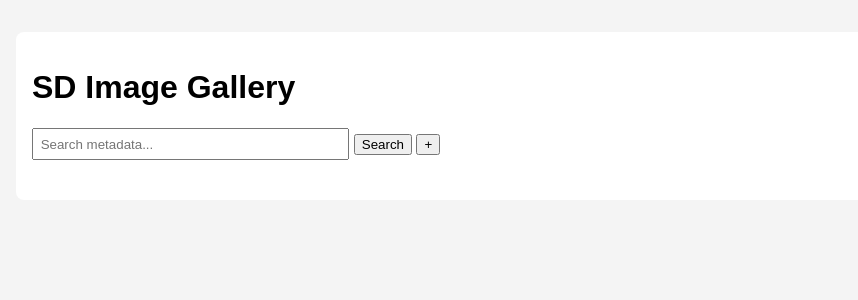
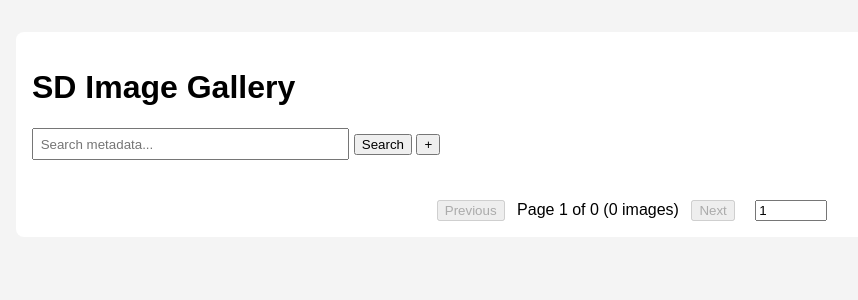
Before and after one commit to chickenanarchy/sd_image_gallery, a FastAPI app: page / in a window 1280 px wide. Shown: the top 300 px of the page, without its empty margins (8-866 px from the left). Run offline with FastAPI, Linux system fonts and the light colour scheme; data that the repository does not hold is empty; some libraries are stand-ins or nearby versions.

Commit message:
Add pagination support and fix gallery thumbnail display; integrate search with pagination

```diff
--- a/webui/main.py
+++ b/webui/main.py
@@ -25,6 +25,8 @@ def gallery(
     search: str = "",
     logics: Optional[List[str]] = Query(default=[]),
     values: Optional[List[str]] = Query(default=[]),
+    page: int = 1,
+    page_size: int = 100,
 ) -> HTMLResponse:
     try:
         with get_db_connection() as conn:
@@ -68,12 +70,16 @@ def gallery(
                             where_statement += f" {operator} ({clause})"
                 params = clause_params.copy()
 
-                query = f"SELECT * FROM files WHERE {where_statement} ORDER BY last_scanned DESC LIMIT 100"
-                cursor.execute(query, params)
+                query = f"SELECT * FROM files WHERE {where_statement} ORDER BY last_scanned DESC LIMIT ? OFFSET ?"
+                cursor.execute(query, params + [page_size, (page - 1) * page_size])
+                files = cursor.fetchall()
+                cursor.execute(f"SELECT COUNT(*) FROM files WHERE {where_statement}", params)
+                total = cursor.fetchone()[0]
             else:
-                cursor.execute("SELECT * FROM files ORDER BY last_scanned DESC LIMIT 100")
-
-            files = cursor.fetchall()
+                cursor.execute("SELECT * FROM files ORDER BY last_scanned DESC LIMIT ? OFFSET ?", (page_size, (page - 1) * page_size))
+                files = cursor.fetchall()
+                cursor.execute("SELECT COUNT(*) FROM files")
+                total = cursor.fetchone()[0]
     except sqlite3.Error as e:
         # Log error or handle accordingly
         return templates.TemplateResponse(
@@ -86,6 +92,9 @@ def gallery(
                 "fields": values if values else [],
                 "values": values if values else [],
                 "error": "Database error occurred.",
+                "page": page,
+                "page_size": page_size,
+                "total": 0,
             },
         )
 
@@ -98,6 +107,9 @@ def gallery(
             "logics": logics if logics else [],
             "fields": values if values else [],
             "values": values if values else [],
+            "page": page,
+            "page_size": page_size,
+            "total": total,
         },
     )
 
--- a/webui/templates/gallery.html
+++ b/webui/templates/gallery.html
@@ -23,7 +23,7 @@
 <body>
 <div class="container">
     <h1>SD Image Gallery</h1>
-    <form class="search-bar" id="search-form" hx-get="/" hx-target=".gallery" hx-push-url="true" onsubmit="return false;">
+    <form class="search-bar" id="search-form" onsubmit="return false;">
         <input type="text" id="search-input" name="search" value="{{ search }}" placeholder="Search metadata..." style="width: 300px; padding: 0.5em;">
         <button type="submit" onclick="applySearch()">Search</button>
         <button type="button" id="add-field-btn" onclick="addField()">+</button>
@@ -55,6 +55,29 @@
             </div>
         </div>
         {% endfor %}
+    </div>
+
+    <div class="pagination" style="margin-top: 1rem; text-align: center;">
+        {% set total_pages = (total // page_size) + (1 if total % page_size > 0 else 0) %}
+        <button
+            onclick="goToPage({{ page - 1 }})"
+            {% if page <= 1 %}disabled{% endif %}
+            style="margin-right: 0.5rem;"
+        >Previous</button>
+        <span>Page {{ page }} of {{ total_pages }} ({{ total }} images)</span>
+        <button
+            onclick="goToPage({{ page + 1 }})"
+            {% if page >= total_pages %}disabled{% endif %}
+            style="margin-left: 0.5rem;"
+        >Next</button>
+        <input
+            type="number"
+            min="1"
+            max="{{ total_pages }}"
+            value="{{ page }}"
+            onchange="jumpToPage(this.value)"
+            style="width: 4rem; margin-left: 1rem;"
+        />
     </div>
 </div>
 <div class="modal" id="modal">
@@ -150,17 +173,53 @@ function applySearch() {
 
     let url = '/?';
     if (searchInput.value.trim() !== '') {
-        url += `search=${encodeURIComponent(searchInput.value.trim())}&`;
+        url += 'search=' + encodeURIComponent(searchInput.value.trim()) + '&';
     }
     logics.forEach((logic, i) => {
-        url += `logics=${encodeURIComponent(logic)}&`;
+        url += 'logics=' + encodeURIComponent(logic) + '&';
     });
     values.forEach((value, i) => {
-        url += `values=${encodeURIComponent(value)}&`;
+        url += 'values=' + encodeURIComponent(value) + '&';
     });
-    url = url.slice(0, -1); // Remove trailing &
+    // Remove trailing &
+    if (url.endsWith('&')) {
+        url = url.slice(0, -1);
+    }
+
+    // Append current page=1 when applying new search
+    url += '&page=1';
 
     window.location.href = url;
+}
+
+function goToPage(page) {
+    const urlParams = new URLSearchParams(window.location.search);
+    const search = urlParams.get('search') || '';
+    const logics = urlParams.getAll('logics');
+    const values = urlParams.getAll('values');
+    const pageSize = urlParams.get('page_size') || 100;
+
+    let url = '/?';
+    if (search.trim() !== '') {
+        url += 'search=' + encodeURIComponent(search) + '&';
+    }
+    logics.forEach(logic => {
+        url += 'logics=' + encodeURIComponent(logic) + '&';
+    });
+    values.forEach(value => {
+        url += 'values=' + encodeURIComponent(value) + '&';
+    });
+    url += 'page=' + page + '&page_size=' + pageSize;
+
+    window.location.href = url;
+}
+
+function jumpToPage(value) {
+    let page = parseInt(value);
+    if (isNaN(page) || page < 1) {
+        page = 1;
+    }
+    goToPage(page);
 }
 
 function showModal(el) {
```
